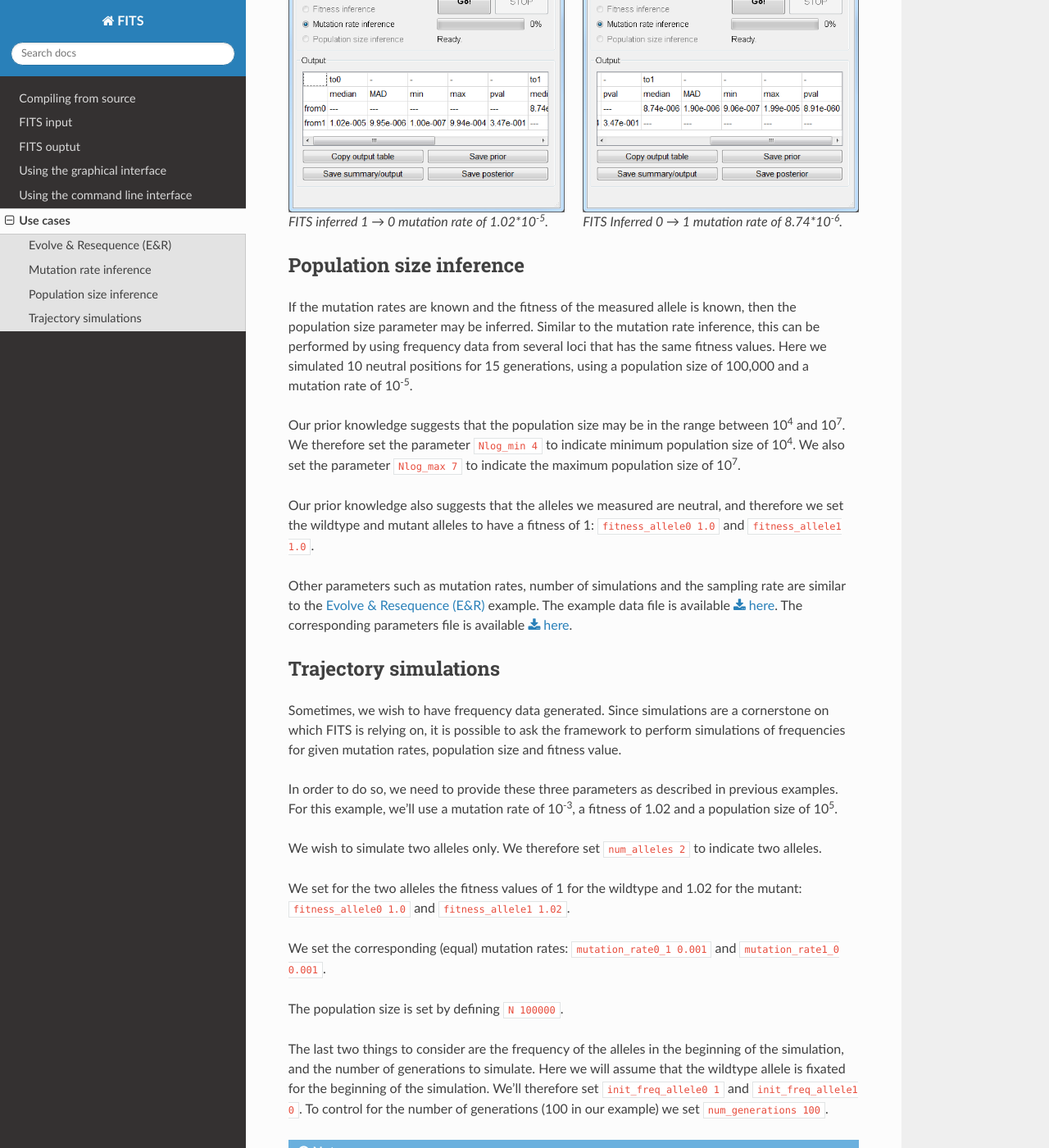
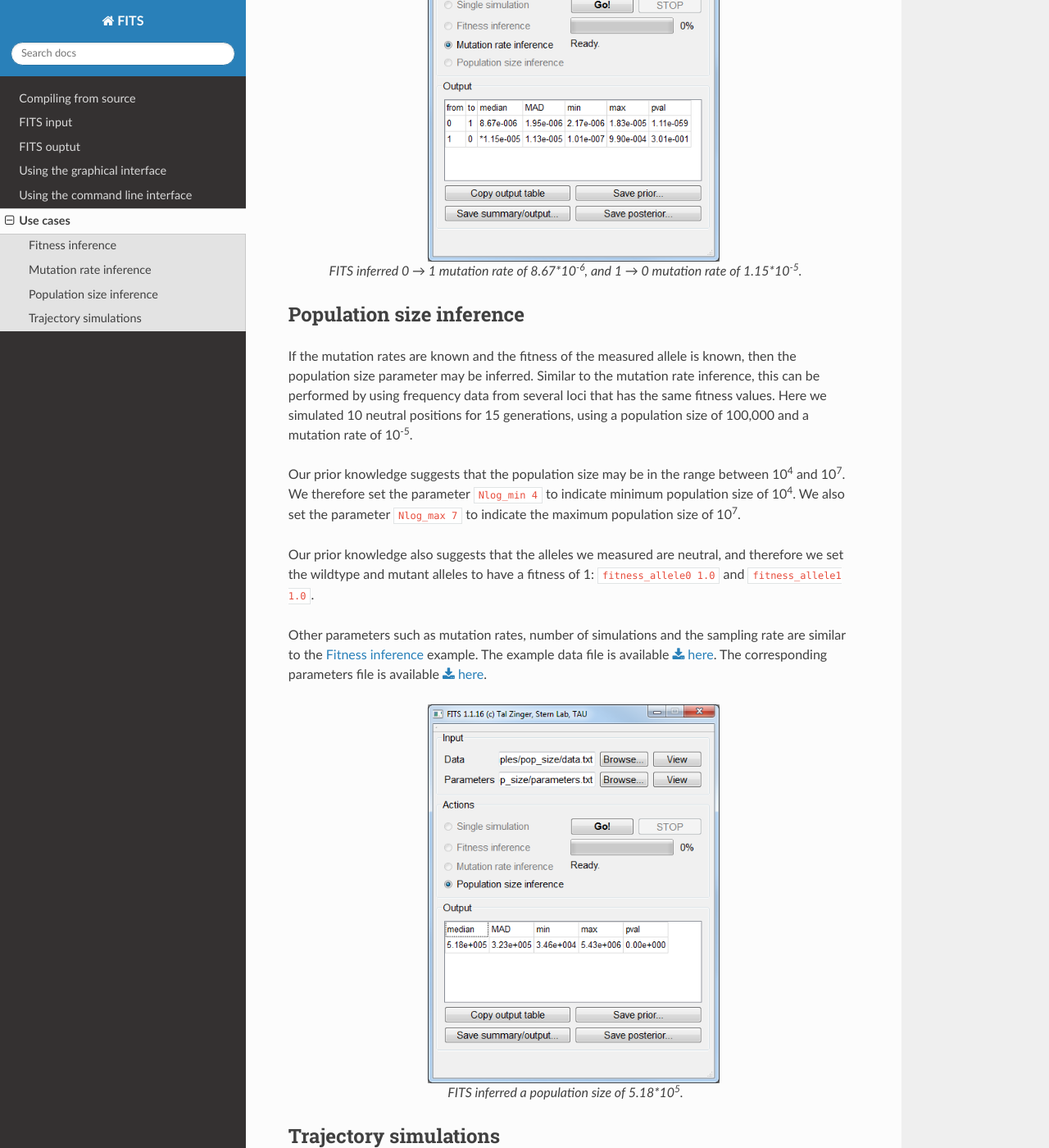
Before and after one commit to Stern-Lab/FITS, a Sphinx documentation site: the page built from docs/source/use_cases.rst, in a window 1280 px wide and 1400 px high, scrolled down 2183 px. Shown: the whole window at 82% size. Built offline with Sphinx 7.4.7 and the Read the Docs theme 2.0.0, drawn with Linux system fonts in a browser that asks for light colours; formulas are drawn with MathJax 3; some of the changed text lies outside the part shown.

Commit message:
Screen are from 1.1.16

```diff
--- a/docs/source/GUI.rst
+++ b/docs/source/GUI.rst
@@ -27,7 +27,7 @@ Press ``Go!`` to perform the selected action. FITS will show a progress bar and
 
 The inference results are given in the ``Output`` area. It may be copied to the clipboard (for example, to be pasted into a spreadsheet). Inference output, prior and posterior distributions may be exported to text files.
 
-.. figure:: screens/inference_made.png
+.. figure:: screens/fitness_1_inferred.png
     :scale: 80%
     :align: center
     :alt: FITS main screen
--- a/docs/source/install.rst
+++ b/docs/source/install.rst
@@ -11,9 +11,9 @@ Compiling the command line interface
 
 #. Download and extract the `Boost library 1.69 <https://www.boost.org/users/history/version_1_69_0.html>`_ to a convenient location.
 
-#. Compile all \*.cpp files, referring the compiler to the Boost libraries, e.g.: ``g++ -std=c++11 -O3 -o fits1.1.14 -I/path/to/boost/ -L/path/to/boost/libs *.cpp``
+#. Compile all \*.cpp files, referring the compiler to the Boost libraries, e.g.: ``g++ -std=c++11 -O3 -o fits1.1.16 -I/path/to/boost/ -L/path/to/boost/libs *.cpp``
 
-   (here we tell gcc to use c++11 standard, use optimization (-O3) and name the output file (-o) **fits1.1.14**).
+   (here we tell gcc to use c++11 standard, use optimization (-O3) and name the output file (-o) **fits1.1.16**).
 
 #. Run FITS with no command line arguments to get the help text
 
--- a/docs/source/results.rst
+++ b/docs/source/results.rst
@@ -1,3 +1,5 @@
+.. _results:
+
 FITS ouptut
 ===========
 
@@ -42,13 +44,13 @@ ADV(%)				  The proportion of the posterior distribution with values above 1.
 category			  A possible classification of the allele into {LETHAL,DEL,NEU,ADV}, based on the inferred fitness value.
 ===================== ================================
 
-.. note :: Some fitness priors rarely choose the exact value of 1 and therefore **NEU(%)** will approach zero, even for neutral alleles.
+.. note :: Some `fitness priors <_static/priors.png>`_ rarely choose the exact value of 1 and therefore **NEU(%)** will approach zero, even for neutral alleles.
 
 Mutation rate inference results
 ^^^^^^^^^^^^^^^^^^^^^^^^^^^^^^^
 FITS infers the mutation rates between all defined alleles. Accordingly, the output table contains the target allele in the first row and the source allele in the first column.
 
-.. note :: In E&R studies, when the population is homogeneous at first generation,
+.. note :: In Evolve & Resequence (E&R) studies, when the population is homogeneous at first generation,
            in the absence of more information the inference of the rates between the minor allele to the major will be insignificant, so the **pval** should be taken into account.
 
 Population size inference results
--- a/docs/source/use_cases.rst
+++ b/docs/source/use_cases.rst
@@ -5,8 +5,8 @@ Use cases
 
 .. _EnR:
 
-Evolve & Resequence (E&R)
-^^^^^^^^^^^^^^^^^^^^^^^^^
+Fitness inference
+^^^^^^^^^^^^^^^^^
 | In Evolve & Resequence (E&R) studies, a population is grown for a period of time under a given condition and sampled at several time points.
   The frequencies of genetic variants or phenotypes for the different time points are measured, and we'd like to infer the fitness that is associated with each specific variant (or phenotype).
   An example for such frequency data, sampled for 15 generations and determined for frequency is described here:
@@ -52,22 +52,13 @@ Mutation rate inference
 
 The data file for a simulated neutral alleles (fitness of 1) under these populations sizes and mutation rate is available :download:`here <examples/mutation_rate/data.txt>`. The corresponding parameters file is available :download:`here <examples/mutation_rate/parameters.txt>`.
 
-.. figure:: screens/mutation_rate_0_inferred.png
-    :scale: 68%
-    :align: left
-    :alt: Fitness 1 inferred
+.. figure:: screens/mutation_rate_inferred.png
+    :scale: 80%
+    :align: center
+    :alt: Mutation rate inferred
     :figclass: align-center
 
-    FITS inferred 1 |rarr| 0 mutation rate of 1.02*10\ :sup:`-5`\.
-
-
-.. figure:: screens/mutation_rate_1_inferred.png
-    :scale: 68%
-    :align: right
-    :alt: Fitness 1 inferred
-    :figclass: align-center
-
-    FITS Inferred 0 |rarr| 1 mutation rate of 8.74*10\ :sup:`-6`\.
+    FITS inferred 0 |rarr| 1 mutation rate of 8.67*10\ :sup:`-6`\, and 1 |rarr| 0 mutation rate of 1.15*10\ :sup:`-5`\.
 
 
 Population size inference
@@ -85,6 +76,14 @@ Population size inference
 
 | Other parameters such as mutation rates, number of simulations and the sampling rate are similar to the :ref:`EnR` example.
   The example data file is available :download:`here <examples/pop_size/data.txt>`. The corresponding parameters file is available :download:`here <examples/pop_size/parameters.txt>`.
+
+.. figure:: screens/pop_size_after.png
+    :scale: 80%
+    :align: center
+    :alt: Population size inferred
+    :figclass: align-center
+
+    FITS inferred a population size of 5.18*10\ :sup:`5`\.
 
 Trajectory simulations
 ^^^^^^^^^^^^^^^^^^^^^^
```
Also changed, not shown: other parts of docs/source/GUI.rst (+1 -1 lines), other parts of docs/source/use_cases.rst (+1 -1 lines), docs/source/screens/empty_main_screen.png, docs/source/screens/fitness_1_inferred.png, docs/source/screens/mutation_rate_0_inferred.png (deleted), docs/source/screens/mutation_rate_1_inferred.png (deleted), docs/source/screens/mutation_rate_inferred.png (added), docs/source/screens/pop_size_after.png (added), docs/source/screens/simulation_after.png.
